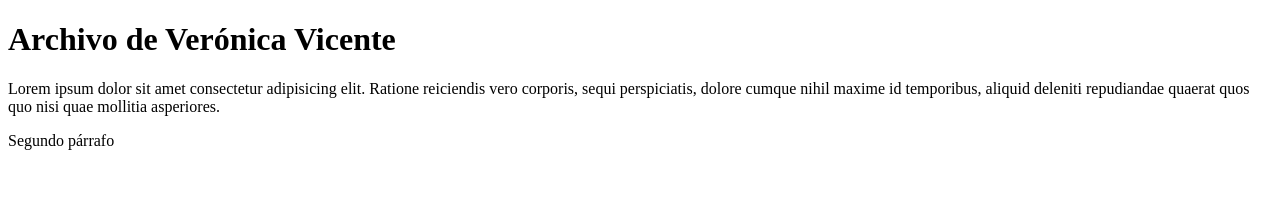
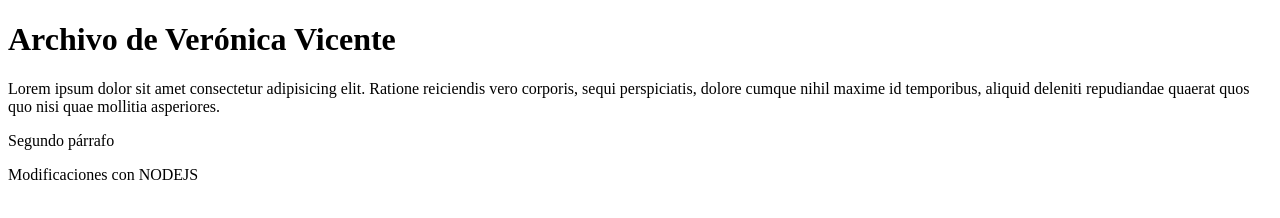
Before and after one commit to veroely/git-test, a website: page index.html in a window 1280 px wide. Drawn offline with Linux system fonts and the light colour scheme.

Commit message:
Fourth commit - Aprendiendo nodejs, instalacion node_modules

```diff
--- a/index.html
+++ b/index.html
@@ -9,5 +9,6 @@
     <h1>Archivo de Verónica Vicente</h1>
     <p>Lorem ipsum dolor sit amet consectetur adipisicing elit. Ratione reiciendis vero corporis, sequi perspiciatis, dolore cumque nihil maxime id temporibus, aliquid deleniti repudiandae quaerat quos quo nisi quae mollitia asperiores.</p>
     <p>Segundo párrafo</p>
+    <p>Modificaciones con NODEJS</p>
 </body>
 </html>
```
Also changed, not shown: package.json (added, +24 -0 lines), 2 other files.
